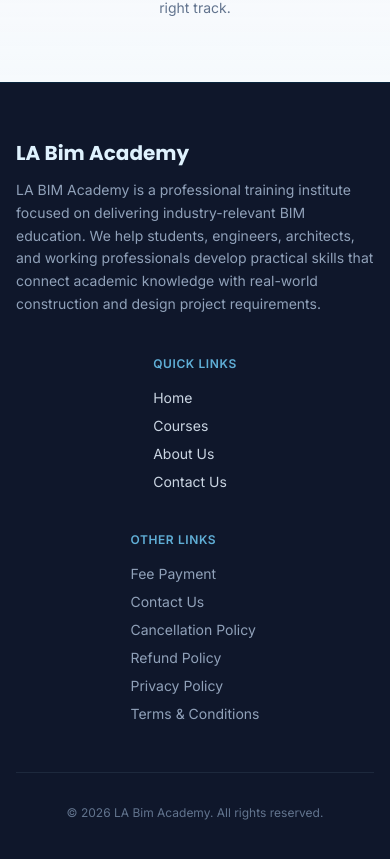
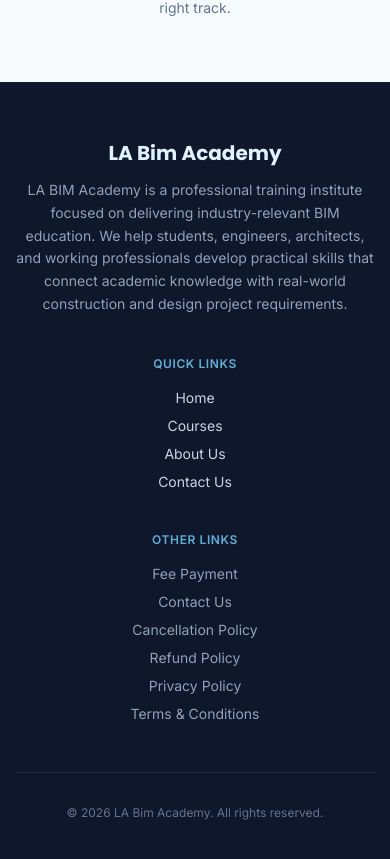
Before and after one commit to harishc889/edtech-platform-ui, a Next.js app: page / in a window 390 px wide. Shown: the part 6356-7215 px from the top of the page. Built offline with nearby package versions, Linux system fonts and the light colour scheme; no server answers.

Commit message:
Refactor Site Header and Footer components for improved layout and styling. Adjusted text alignment for better readability and consistency across sections.

```diff
--- a/app/components/site-footer.tsx
+++ b/app/components/site-footer.tsx
@@ -4,8 +4,8 @@ export default function SiteFooter() {
   return (
     <footer className="border-t border-sky-950/60 bg-slate-900 text-slate-300">
       <div className="mx-auto max-w-7xl px-4 py-14 sm:px-6 lg:px-8">
-        <div className="grid gap-10 sm:grid-cols-2 lg:grid-cols-3 justify-items-center">
-          <div>
+        <div className="grid gap-10 sm:grid-cols-2 lg:grid-cols-3">
+          <div className="w-full text-center sm:text-left">
             <p className="font-display text-xl font-bold text-sky-100">
               LA Bim Academy
             </p>
@@ -13,7 +13,7 @@ export default function SiteFooter() {
             LA BIM Academy is a professional training institute focused on delivering industry-relevant BIM education. We help students, engineers, architects, and working professionals develop practical skills that connect academic knowledge with real-world construction and design project requirements.
             </p>
           </div>
-          <div>
+          <div className="w-full text-center sm:text-left">
             <p className="text-xs font-semibold uppercase tracking-wider text-sky-300/80">
               Quick Links
             </p>
@@ -70,7 +70,7 @@ export default function SiteFooter() {
               <li>la@labimsolutions.com</li>
             </ul>
           </div>
-          <div>
+          <div className="w-full text-center sm:text-left">
             <p className="text-xs font-semibold uppercase tracking-wider text-sky-300/80">
               Other Links
             </p>
--- a/app/components/site-header.tsx
+++ b/app/components/site-header.tsx
@@ -384,7 +384,7 @@ export default function SiteHeader() {
             ))}
             <Link
               href="/enroll"
-              className="rounded-xl bg-gradient-to-r from-cyan-600 to-blue-600 px-3 py-3 text-center text-sm font-semibold text-white"
+              className="rounded-xl bg-gradient-to-r from-cyan-600 to-blue-600 px-3 py-3 text-left text-sm font-semibold text-white"
               onClick={() => setOpen(false)}
             >
               Enroll now
```
